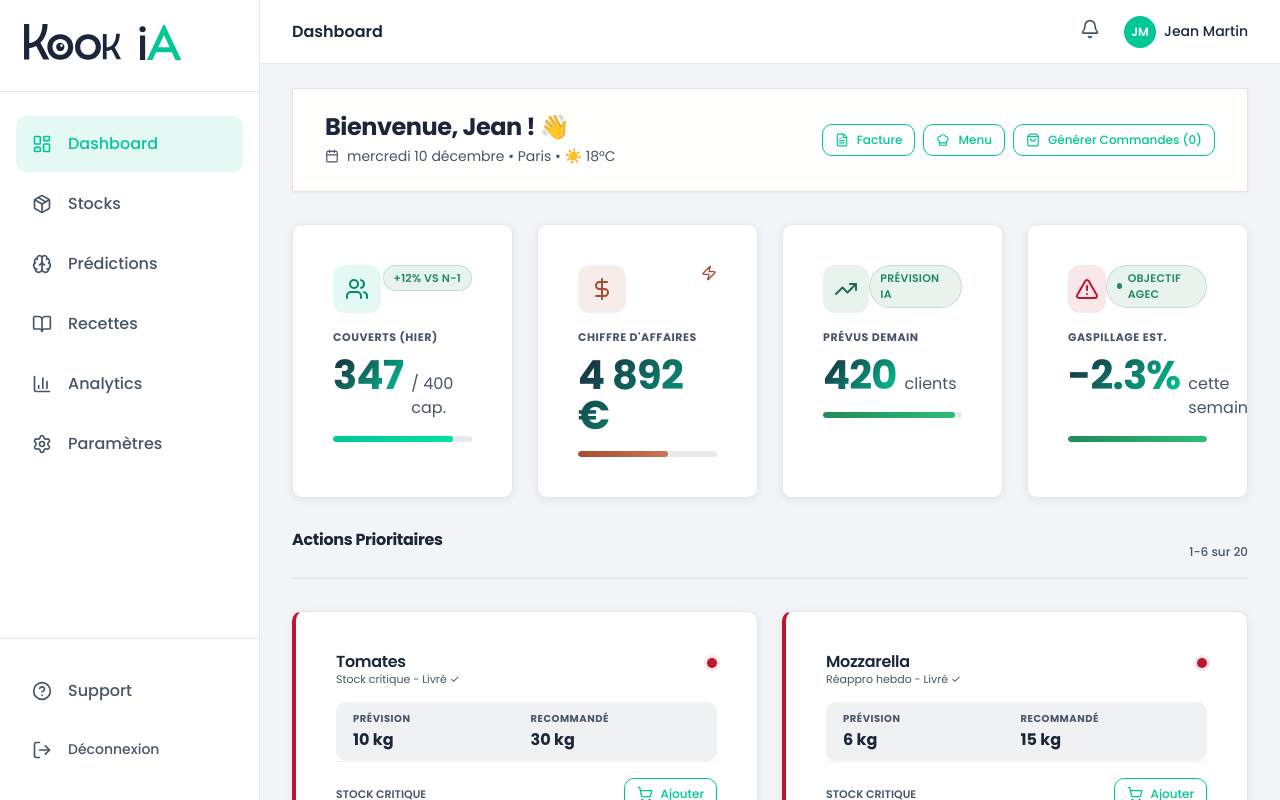
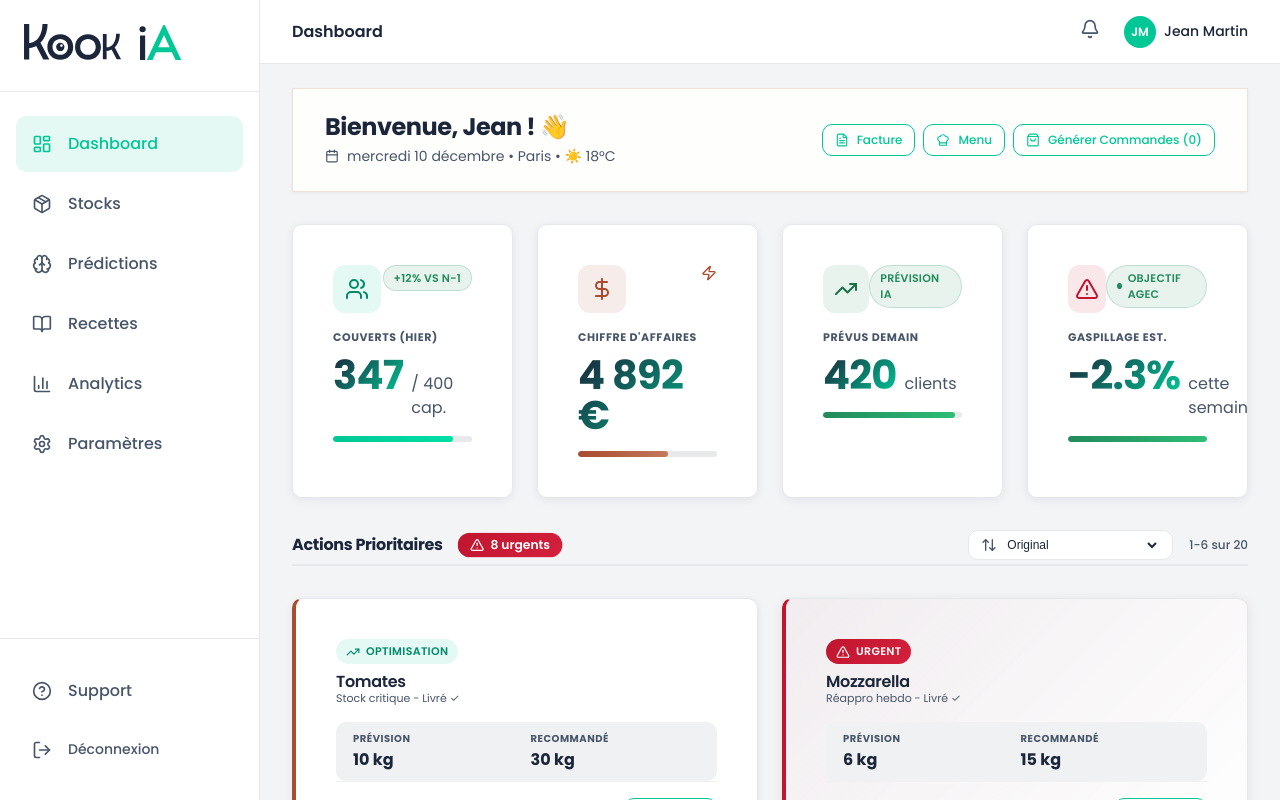
Before and after one commit to JeremDevX/FoodAi, a React (Vite) app in the folder PredictiveAi/mvp-V1/foodai-mvp/: page / in a window 1280 px wide. Built offline with nearby package versions, Linux system fonts and the light colour scheme.

Commit message:
feat: Add recommendation sorting by urgency, urgent count badges, and dynamic styling for urgent items, with corresponding mock data adjustments.

```diff
--- a/PredictiveAi/mvp-V1/foodai-mvp/src/components/dashboard/RecommendationsSection.tsx
+++ b/PredictiveAi/mvp-V1/foodai-mvp/src/components/dashboard/RecommendationsSection.tsx
@@ -1,7 +1,15 @@
-import React, { useState } from "react";
+import React, { useState, useMemo } from "react";
 import Button from "../common/Button";
 import Card from "../common/Card";
-import { ShoppingCart, Check, ChevronLeft, ChevronRight } from "lucide-react";
+import {
+  ShoppingCart,
+  Check,
+  ChevronLeft,
+  ChevronRight,
+  AlertTriangle,
+  TrendingUp,
+  ArrowUpDown,
+} from "lucide-react";
 import type { Prediction } from "../../types";
 
 interface RecommendationsSectionProps {
@@ -18,19 +26,42 @@ const RecommendationsSection: React.FC<RecommendationsSectionProps> = ({
   onTogglePrediction,
 }) => {
   const [currentPage, setCurrentPage] = useState(0);
+  const [sortMode, setSortMode] = useState<
+    "original" | "urgentFirst" | "urgentLast"
+  >("original");
+
+  // Sort predictions based on sort mode
+  const sortedPredictions = useMemo(() => {
+    if (sortMode === "original") return predictions;
+    return [...predictions].sort((a, b) => {
+      const aUrgent = a.recommendation?.action === "buy" ? 1 : 0;
+      const bUrgent = b.recommendation?.action === "buy" ? 1 : 0;
+      return sortMode === "urgentFirst" ? bUrgent - aUrgent : aUrgent - bUrgent;
+    });
+  }, [predictions, sortMode]);
 
   // Calculate pagination
-  const totalPages = Math.ceil(predictions.length / ITEMS_PER_PAGE);
+  const totalPages = Math.ceil(sortedPredictions.length / ITEMS_PER_PAGE);
   const startIndex = currentPage * ITEMS_PER_PAGE;
   const endIndex = startIndex + ITEMS_PER_PAGE;
-  const paginatedPredictions = predictions.slice(startIndex, endIndex);
+  const paginatedPredictions = sortedPredictions.slice(startIndex, endIndex);
+
+  // Count urgent items
+  const urgentCount = predictions.filter(
+    (p) => p.recommendation?.action === "buy"
+  ).length;
+
+  // Reset to first page when sorting changes
+  React.useEffect(() => {
+    setCurrentPage(0);
+  }, [sortMode]);
 
   // Reset to first page if current page becomes invalid
   React.useEffect(() => {
     if (currentPage >= totalPages && totalPages > 0) {
       setCurrentPage(totalPages - 1);
     }
-  }, [predictions.length, currentPage, totalPages]);
+  }, [sortedPredictions.length, currentPage, totalPages]);
 
   const handlePrevPage = () => {
     setCurrentPage((prev) => Math.max(0, prev - 1));
@@ -42,16 +73,42 @@ const RecommendationsSection: React.FC<RecommendationsSectionProps> = ({
 
   return (
     <div className="recommendations-section">
-      <div className="section-header flex justify-between items-center mb-4">
-        <h3 className="section-title">Actions Prioritaires</h3>
-        {totalPages > 1 && (
-          <div className="pagination-info">
-            <span className="pagination-text">
-              {startIndex + 1}-{Math.min(endIndex, predictions.length)} sur{" "}
-              {predictions.length}
+      <div className="section-header">
+        <div className="section-header-left">
+          <h3 className="section-title">Actions Prioritaires</h3>
+          {urgentCount > 0 && (
+            <span className="urgent-count-badge">
+              <AlertTriangle size={14} />
+              {urgentCount} urgent{urgentCount > 1 ? "s" : ""}
             </span>
+          )}
+        </div>
+        <div className="section-header-right">
+          <div className="sort-select-wrapper">
+            <ArrowUpDown size={16} />
+            <select
+              className="sort-select"
+              value={sortMode}
+              onChange={(e) =>
+                setSortMode(
+                  e.target.value as "original" | "urgentFirst" | "urgentLast"
+                )
+              }
+            >
+              <option value="original">Original</option>
+              <option value="urgentFirst">Plus important d'abord</option>
+              <option value="urgentLast">Moins important d'abord</option>
+            </select>
           </div>
-        )}
+          {totalPages > 1 && (
+            <div className="pagination-info">
+              <span className="pagination-text">
+                {startIndex + 1}-{Math.min(endIndex, sortedPredictions.length)}{" "}
+                sur {sortedPredictions.length}
+              </span>
+            </div>
+          )}
+        </div>
       </div>
 
       <div className="recommendations-list grid-layout">
@@ -71,13 +128,27 @@ const RecommendationsSection: React.FC<RecommendationsSectionProps> = ({
               >
                 <div className="p-4 flex flex-col h-full justify-between">
                   <div>
+                    {/* Status Badge with text */}
+                    <div
+                      className={`status-badge ${
+                        isUrgent ? "urgent" : "normal"
+                      }`}
+                    >
+                      {isUrgent ? (
+                        <>
+                          <AlertTriangle size={14} />
+                          <span>Urgent</span>
+                        </>
+                      ) : (
+                        <>
+                          <TrendingUp size={14} />
+                          <span>Optimisation</span>
+                        </>
+                      )}
+                    </div>
+
                     <div className="rec-header mb-3">
                       <h4 className="rec-product-name">{pred.productName}</h4>
-                      <div
-                        className={`status-indicator ${
-                          isUrgent ? "urgent" : "moderate"
-                        }`}
-                      />
                     </div>
 
                     <p className="rec-reason mb-4">
--- a/PredictiveAi/mvp-V1/foodai-mvp/src/pages/Dashboard.css
+++ b/PredictiveAi/mvp-V1/foodai-mvp/src/pages/Dashboard.css
@@ -143,6 +143,57 @@
   font-size: var(--font-size-lg);
   font-weight: 700;
   color: var(--color-text-primary);
+  margin: 0;
+  margin-bottom: 0 !important;
+  line-height: 1;
+}
+
+.section-header {
+  display: flex;
+  justify-content: space-between;
+  align-items: center;
+  margin-bottom: var(--spacing-md);
+  flex-wrap: wrap;
+  gap: var(--spacing-md);
+}
+
+.section-header-left {
+  display: flex;
+  align-items: center;
+  gap: var(--spacing-md);
+}
+
+.section-header-right {
+  display: flex;
+  align-items: center;
+  gap: var(--spacing-md);
+}
+
+/* Sort Select */
+.sort-select-wrapper {
+  display: flex;
+  align-items: center;
+  gap: 6px;
+  padding: 6px 12px;
+  background: var(--color-surface);
+  border: 1px solid var(--color-border);
+  border-radius: var(--radius-md);
+  color: var(--color-text-secondary);
+}
+
+.sort-select-wrapper svg {
+  flex-shrink: 0;
+}
+
+.sort-select {
+  border: none;
+  background: transparent;
+  font-size: 12px;
+  font-weight: 500;
+  color: var(--color-text-primary);
+  cursor: pointer;
+  outline: none;
+  padding-right: 8px;
 }
 
 /* Grid Layout for Recommendations */
@@ -150,8 +201,8 @@
   display: grid;
   grid-template-columns: repeat(3, 1fr);
   gap: var(--spacing-lg);
-  min-height: 420px; /* Fixed height for 2 rows to prevent layout jump */
-  align-content: start; /* Align items to top when fewer items */
+  min-height: 420px;
+  align-content: start;
 }
 
 .recommendation-card {
@@ -169,9 +220,104 @@
 
 .recommendation-card.urgent {
   border-left-color: var(--color-urgent);
+  background: linear-gradient(
+    135deg,
+    rgba(192, 21, 47, 0.03) 0%,
+    var(--color-surface) 100%
+  );
+  animation: urgentPulse 3s ease-in-out infinite;
 }
+
 .recommendation-card.moderate {
   border-left-color: var(--color-moderate);
+}
+
+@keyframes urgentPulse {
+  0%,
+  100% {
+    box-shadow: var(--shadow-card);
+  }
+  50% {
+    box-shadow: 0 4px 20px rgba(192, 21, 47, 0.15);
+  }
+}
+
+/* Urgent count badge in header */
+.urgent-count-badge {
+  display: inline-flex;
+  align-items: center;
+  justify-content: center;
+  gap: 6px;
+  padding: 4px 12px;
+  background: linear-gradient(135deg, var(--color-urgent) 0%, #d4213d 100%);
+  color: white;
+  font-size: 12px;
+  font-weight: 600;
+  border-radius: var(--radius-full);
+  animation: badgePulse 2s ease-in-out infinite;
+  height: 24px;
+  line-height: 1;
+}
+
+@keyframes badgePulse {
+  0%,
+  100% {
+    transform: scale(1);
+  }
+  50% {
+    transform: scale(1.05);
+  }
+}
+
+/* Sort toggle button */
+.sort-toggle-btn {
+  display: flex;
+  align-items: center;
+  gap: 6px;
+  padding: 6px 12px;
+  background: var(--color-surface);
+  border: 1px solid var(--color-border);
+  border-radius: var(--radius-md);
+  font-size: 12px;
+  font-weight: 500;
+  color: var(--color-text-secondary);
+  cursor: pointer;
+  transition: all 0.2s ease;
+}
+
+.sort-toggle-btn:hover {
+  border-color: var(--color-primary);
+  color: var(--color-primary);
+}
+
+.sort-toggle-btn.active {
+  background: rgba(0, 199, 150, 0.1);
+  border-color: var(--color-primary);
+  color: var(--color-primary);
+}
+
+/* Status badges */
+.status-badge {
+  display: inline-flex;
+  align-items: center;
+  gap: 6px;
+  padding: 4px 10px;
+  border-radius: var(--radius-full);
+  font-size: 11px;
+  font-weight: 600;
+  text-transform: uppercase;
+  letter-spacing: 0.03em;
+  margin-bottom: var(--spacing-sm);
+}
+
+.status-badge.urgent {
+  background: linear-gradient(135deg, var(--color-urgent) 0%, #d4213d 100%);
+  color: white;
+}
+
+.status-badge.normal {
+  background: rgba(0, 199, 150, 0.1);
+  color: var(--color-primary-text);
 }
 
 .rec-header {
@@ -191,30 +337,13 @@
   font-size: var(--font-size-xs);
   color: var(--color-text-secondary);
   line-height: 1.4;
-  height: 2.8em; /* restrict height for alignment */
+  height: 2.8em;
   overflow: hidden;
   text-overflow: ellipsis;
   display: -webkit-box;
   -webkit-line-clamp: 2;
   line-clamp: 2;
   -webkit-box-orient: vertical;
-}
-
-.status-indicator {
-  width: 10px;
-  height: 10px;
-  border-radius: 50%;
-  flex-shrink: 0;
-  margin-top: 6px;
-}
-
-.status-indicator.urgent {
-  background-color: var(--color-urgent);
-  box-shadow: 0 0 0 3px rgba(192, 21, 47, 0.1);
-}
-
-.status-indicator.moderate {
-  background-color: var(--color-moderate);
 }
 
 .rec-details {
--- a/PredictiveAi/mvp-V1/foodai-mvp/src/utils/mockData.ts
+++ b/PredictiveAi/mvp-V1/foodai-mvp/src/utils/mockData.ts
@@ -266,7 +266,7 @@ export const MOCK_PREDICTIONS: Prediction[] = [
     predictedConsumption: 10,
     confidence: 0.94,
     recommendation: {
-      action: "buy",
+      action: "wait",
       quantity: 30,
       reason: "Stock critique - Livré ✓",
     },
@@ -292,7 +292,7 @@ export const MOCK_PREDICTIONS: Prediction[] = [
     predictedConsumption: 8,
     confidence: 0.91,
     recommendation: {
-      action: "buy",
+      action: "wait",
       quantity: 20,
       reason: "Weekend chargé - Livré ✓",
     },
@@ -318,7 +318,7 @@ export const MOCK_PREDICTIONS: Prediction[] = [
     predictedConsumption: 30,
     confidence: 0.92,
     recommendation: {
-      action: "buy",
+      action: "wait",
       quantity: 60,
       reason: "Stock bas - Livré ✓",
     },
@@ -344,7 +344,7 @@ export const MOCK_PREDICTIONS: Prediction[] = [
     predictedConsumption: 3,
     confidence: 0.79,
     recommendation: {
-      action: "buy",
+      action: "wait",
       quantity: 8,
       reason: "Carbonara populaire - Livré ✓",
     },
@@ -371,7 +371,7 @@ export const MOCK_PREDICTIONS: Prediction[] = [
     predictedConsumption: 15,
     confidence: 0.93,
     recommendation: {
-      action: "buy",
+      action: "wait",
       quantity: 40,
       reason: "Stock critique aujourd'hui",
     },
@@ -424,7 +424,7 @@ export const MOCK_PREDICTIONS: Prediction[] = [
     predictedConsumption: 6,
     confidence: 0.84,
     recommendation: {
-      action: "buy",
+      action: "wait",
       quantity: 24,
       reason: "Seuil atteint samedi",
     },
@@ -463,7 +463,7 @@ export const MOCK_PREDICTIONS: Prediction[] = [
     predictedConsumption: 3.5,
     confidence: 0.88,
     recommendation: {
-      action: "buy",
+      action: "wait",
       quantity: 5,
       reason: "Stock critique < seuil",
     },
@@ -489,7 +489,7 @@ export const MOCK_PREDICTIONS: Prediction[] = [
     predictedConsumption: 8.0,
     confidence: 0.91,
     recommendation: {
-      action: "buy",
+      action: "wait",
       quantity: 15,
       reason: "Promo fournisseur fin de semaine",
     },
```
